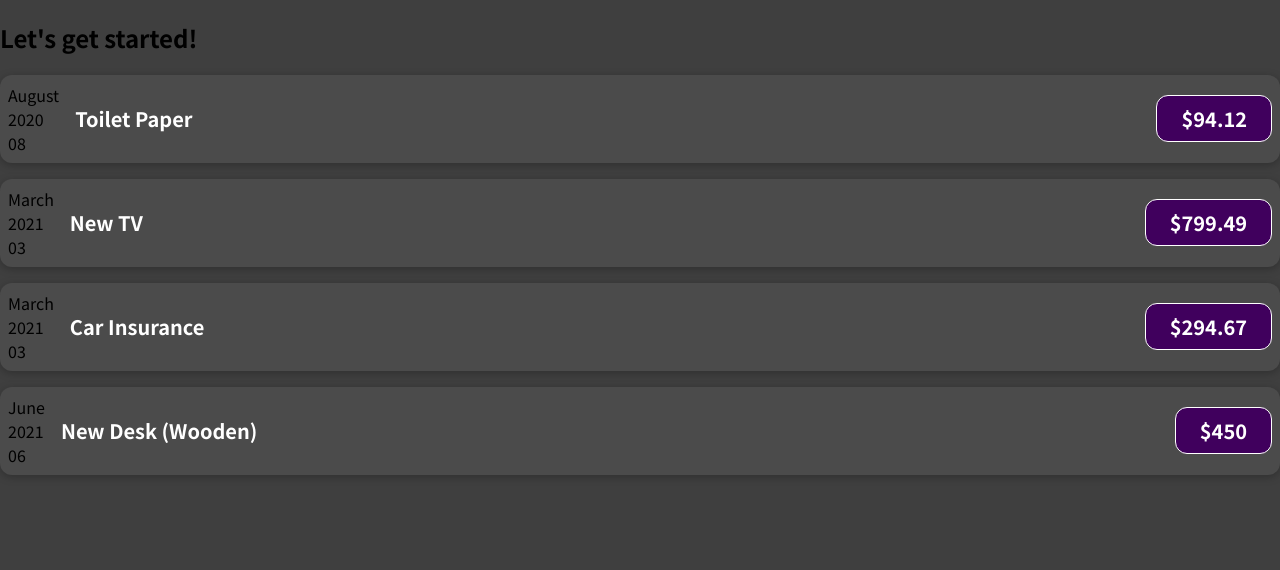
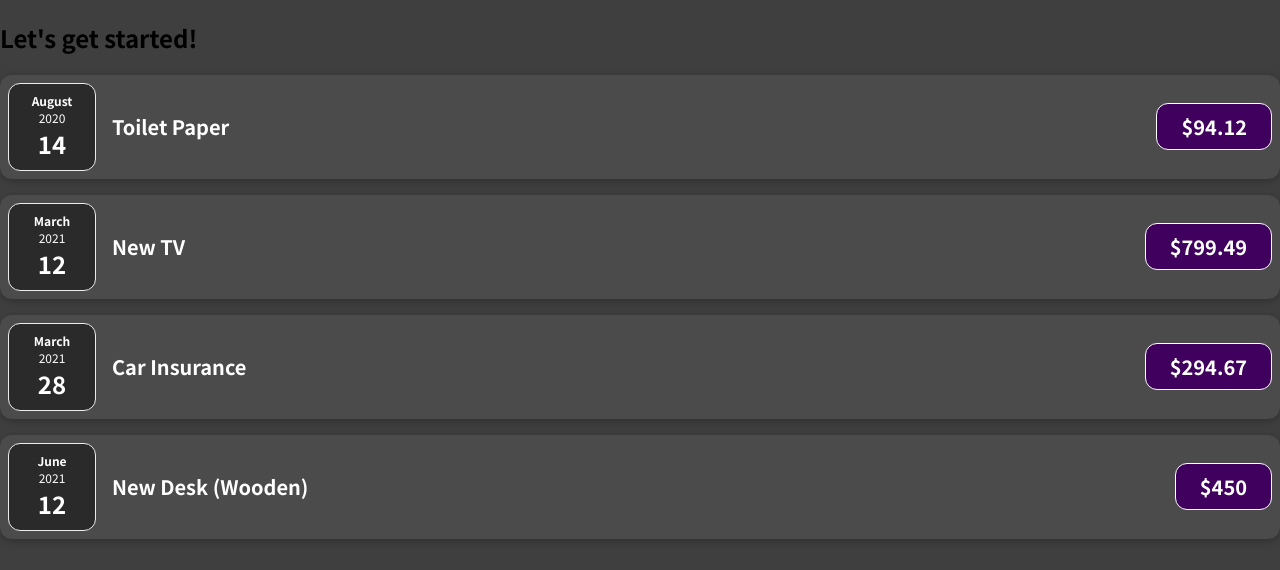
Before and after one commit to Trung-Hieu-Dev/basic-react, a JavaScript app: page / in a window 1280 px wide. Shown: the top 570 px of the page. Built offline with nearby package versions, Linux system fonts and the light colour scheme.

Commit message:
Splitting components

```diff
--- /dev/null
+++ b/src/components/ExpenseDate.css
@@ -0,0 +1,26 @@
+.expense-date {
+    display: flex;
+    flex-direction: column;
+    width: 5.5rem;
+    height: 5.5rem;
+    border: 1px solid #ececec;
+    background-color: #2a2a2a;
+    color: white;
+    border-radius: 12px;
+    align-items: center;
+    justify-content: center;
+  }
+
+  .expense-date__month {
+    font-size: 0.75rem;
+    font-weight: bold;
+  }
+
+  .expense-date__year {
+    font-size: 0.75rem;
+  }
+
+  .expense-date__day {
+    font-size: 1.5rem;
+    font-weight: bold;
+  }
--- /dev/null
+++ b/src/components/ExpenseDate.js
@@ -0,0 +1,17 @@
+import './ExpenseDate.css'
+
+function ExpenseDate(props) {
+    const day = props.date.toLocaleString('en-US', {day: '2-digit'});
+    const month = props.date.toLocaleString('en-US', {month: 'long'});
+    const year = props.date.getFullYear();
+
+    return (
+        <div className='expense-date'>
+            <div className='expense-date__month'>{ month }</div>
+            <div className='expense-date__year'>{ year }</div>
+            <div className='expense-date__day'>{ day }</div>
+        </div>
+    );
+}
+
+export default ExpenseDate;
--- a/src/components/ExpenseItem.js
+++ b/src/components/ExpenseItem.js
@@ -1,17 +1,11 @@
+import ExpenseDate from './ExpenseDate';
 import './ExpenseItem.css'
 
 function ExpenseItem (props) {
-    const day = props.date.toLocaleString('en-US', {month: '2-digit'});
-    const month = props.date.toLocaleString('en-US', {month: 'long'});
-    const year = props.date.getFullYear();
 
     return (
         <div className='expense-item '>
-            <div>
-                <div>{ month }</div>
-                <div>{ year }</div>
-                <div>{ day }</div>
-            </div>
+            <ExpenseDate date={props.date} />
             <div className='expense-item__description'>
                 <h2>{ props.title }</h2>
                 <div className='expense-item__price'>${ props.amount }</div>
```
